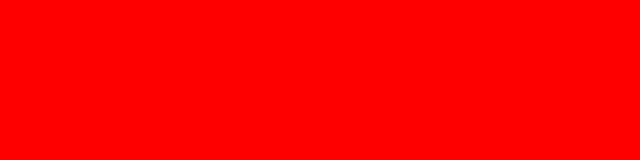
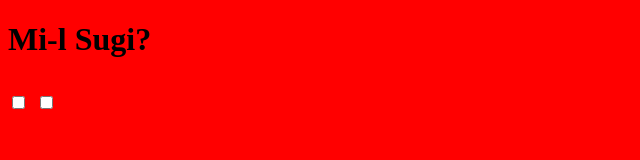
Before and after one commit to neiconi19/neiconijuice, a plain HTML site: page Site pentru suc/index.html in a window 1280 px wide. Shown: the whole page, without its empty margins (0-640 px from the left). Drawn offline with Linux system fonts and the light colour scheme.

Commit message:
Update index.html

```diff
--- a/Site pentru suc/index.html
+++ b/Site pentru suc/index.html
@@ -6,7 +6,9 @@
 	<link rel="stylesheet" type="text/css" href="style.css">
 </head>
 <body>
-
+	<h1>Mi-l Sugi?<h1>
+	<input type="checkbox" id = "da" value = "da">
+	<input type="checkbox" id = "nu" value = "nu">
 <script type="text/javascript" href = "app.js"></script>
 </body>
 </html>
```
